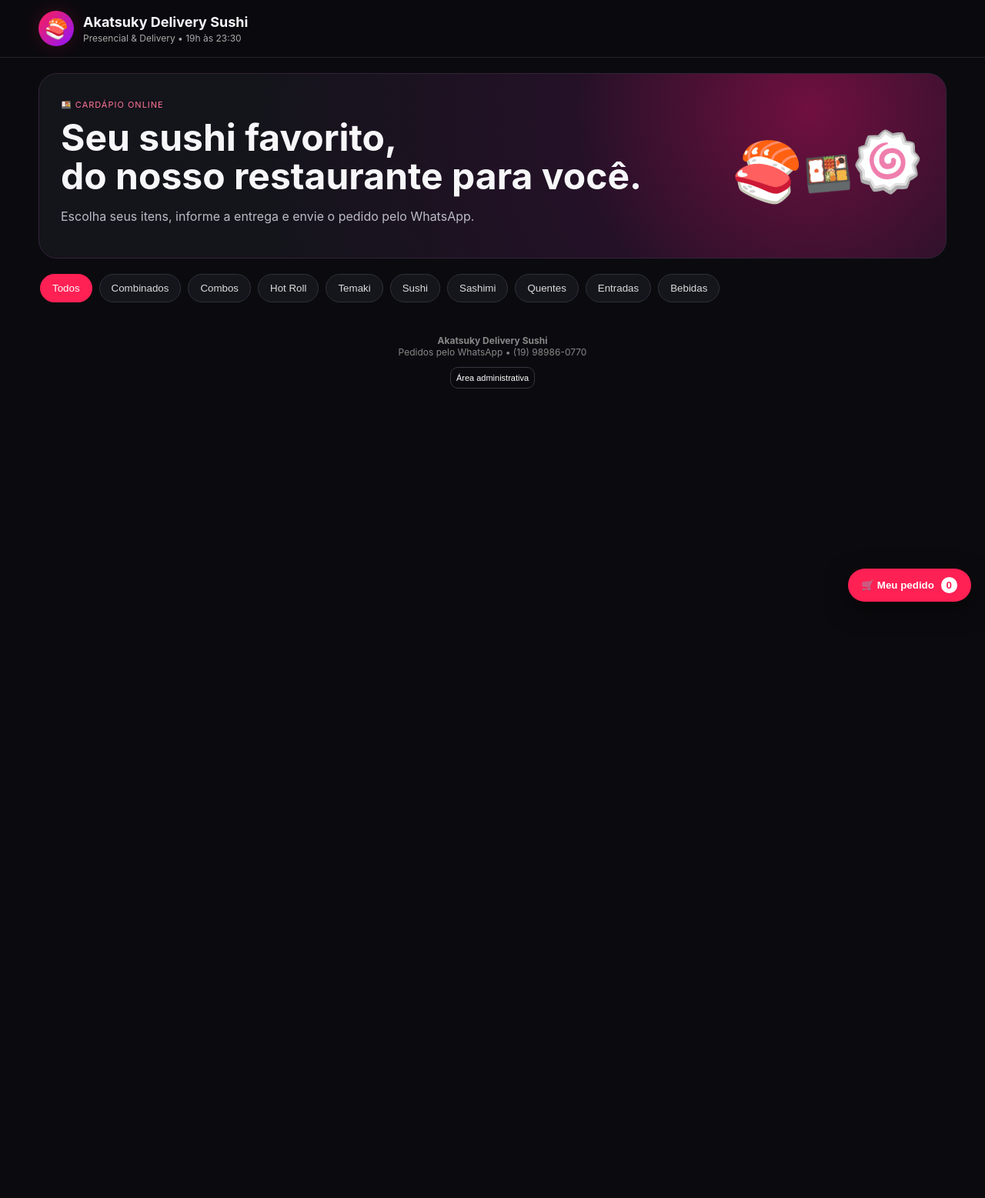
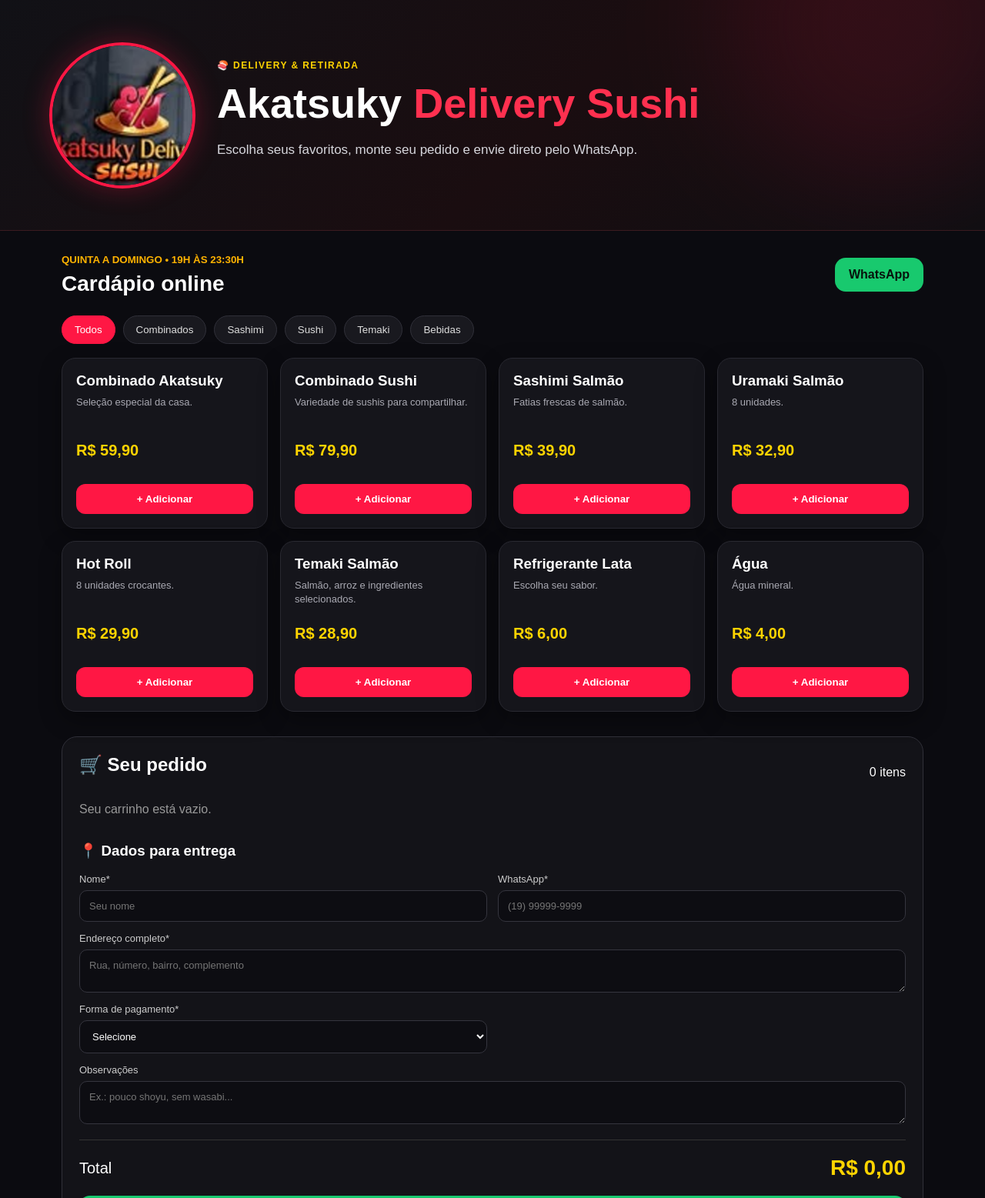
Before and after one commit to marcioxiomi8815-art/akatsuky-delivery-sushi, a plain HTML site: page index.html in a window 1280 px wide. Shown: the top 1557 px of the page at 77% size. Before the commit the page ends 800 px from the top, so only its background shows below. Drawn offline with Linux system fonts and the light colour scheme.

Commit message:
Add files via upload

```diff
--- a/app.js
+++ b/app.js
@@ -1,38 +1,25 @@
-const RESTAURANT="Akatsuky Delivery Sushi", WHATSAPP="5519989860770";
-const original=[
-["Combinado Akatsuky","Sushi variado para compartilhar","🍣","Combinados",49.90],
-["Combo Salmão","Peças de salmão selecionadas","🍱","Combos",39.90],
-["Hot Roll","Hot roll crocante e saboroso","🍤","Hot Roll",29.90],
-["Temaki Salmão","Temaki de salmão com cream cheese","🌯","Temaki",24.90],
-["Uramaki","Uramaki especial da casa","🍣","Sushi",22.90],
-["Sashimi Salmão","Fatias frescas de salmão","🐟","Sashimi",34.90],
-["Yakissoba","Yakissoba especial","🍜","Quentes",27.90],
-["Guioza","Guioza douradinha","🥟","Entradas",18.90],
-["Refrigerante","Lata 350ml","🥤","Bebidas",7.00]
+const menu=[
+ {id:1,cat:"Combinados",name:"Combinado Akatsuky",desc:"Seleção especial da casa.",price:59.90},
+ {id:2,cat:"Combinados",name:"Combinado Sushi",desc:"Variedade de sushis para compartilhar.",price:79.90},
+ {id:3,cat:"Sashimi",name:"Sashimi Salmão",desc:"Fatias frescas de salmão.",price:39.90},
+ {id:4,cat:"Sushi",name:"Uramaki Salmão",desc:"8 unidades.",price:32.90},
+ {id:5,cat:"Sushi",name:"Hot Roll",desc:"8 unidades crocantes.",price:29.90},
+ {id:6,cat:"Temaki",name:"Temaki Salmão",desc:"Salmão, arroz e ingredientes selecionados.",price:28.90},
+ {id:7,cat:"Bebidas",name:"Refrigerante Lata",desc:"Escolha seu sabor.",price:6.00},
+ {id:8,cat:"Bebidas",name:"Água",desc:"Água mineral.",price:4.00}
 ];
-let products=JSON.parse(localStorage.akatsukyProducts||"null")||original.map(x=>({name:x[0],desc:x[1],emoji:x[2],cat:x[3],price:x[4]}));
-let cart=JSON.parse(localStorage.akatsukyCart||"{}");
-const money=v=>v.toLocaleString("pt-BR",{style:"currency",currency:"BRL"});
-function save(){localStorage.akatsukyProducts=JSON.stringify(products);localStorage.akatsukyCart=JSON.stringify(cart)}
-function cats(){let c=["Todos",...new Set(products.map(p=>p.cat))];document.getElementById("categories").innerHTML=c.map((x,i)=>`<button class="${i===0?"active":""}" data-cat="${x}">${x}</button>`).join("");document.querySelectorAll("#categories button").forEach(b=>b.onclick=()=>{document.querySelectorAll("#categories button").forEach(x=>x.classList.remove("active"));b.classList.add("active");render(b.dataset.cat)})}
-function render(cat="Todos"){document.getElementById("products").innerHTML=products.filter(p=>cat==="Todos"||p.cat===cat).map((p,i)=>`<article class="card"><div class="photo">${p.emoji}</div><h3>${p.name}</h3><div class="desc">${p.desc}</div><div class="bottom"><span class="price">${money(p.price)}</span><button class="add" onclick="add(${products.indexOf(p)})">+ Adicionar</button></div></article>`).join("")}
-function add(i){cart[i]=(cart[i]||0)+1;save();updateCart();toast("Item adicionado ao pedido!")}
-function change(i,d){cart[i]+=d;if(cart[i]<=0)delete cart[i];save();updateCart();showCart()}
-function total(){return Object.entries(cart).reduce((s,[i,q])=>s+products[i].price*q,0)}
-function updateCart(){let n=Object.values(cart).reduce((a,b)=>a+b,0);document.getElementById("cartCount").textContent=n}
-function showCart(){let rows=Object.entries(cart);document.getElementById("cartItems").innerHTML=rows.length?rows.map(([i,q])=>`<div class="cartrow"><div><b>${products[i].name}</b><br><small>${money(products[i].price)} cada</small></div><div class="qty"><button onclick="change(${i},-1)">−</button> ${q} <button onclick="change(${i},1)">+</button></div><b>${money(products[i].price*q)}</b></div>`).join(""):`<p class="muted">Seu pedido está vazio.</p>`;document.getElementById("cartTotal").textContent=money(total());document.getElementById("checkoutBtn").disabled=!rows.length}
-function openModal(id){document.getElementById(id).classList.remove("hidden")}
-function closeModals(){document.querySelectorAll(".modal").forEach(x=>x.classList.add("hidden"))}
-document.getElementById("cartFloat").onclick=()=>{showCart();openModal("cartModal")}
-document.getElementById("checkoutBtn").onclick=()=>{closeModals();document.getElementById("checkoutTotal").textContent=money(total());openModal("checkoutModal")}
-document.querySelectorAll("[data-close]").forEach(b=>b.onclick=closeModals);
+let cart=[];
+const brl=v=>v.toLocaleString("pt-BR",{style:"currency",currency:"BRL"});
+const cats=["Todos",...new Set(menu.map(x=>x.cat))];
+const catEl=document.getElementById("categories");
+const menuEl=document.getElementById("menu");
+cats.forEach((c,i)=>{const b=document.createElement("button");b.className="cat"+(!i?" active":"");b.textContent=c;b.onclick=()=>{document.querySelectorAll(".cat").forEach(x=>x.classList.remove("active"));b.classList.add("active");renderMenu(c)};catEl.appendChild(b)});
+function renderMenu(cat="Todos"){menuEl.innerHTML=menu.filter(x=>cat==="Todos"||x.cat===cat).map(x=>`<article class="card"><h3>${x.name}</h3><div class="desc">${x.desc}</div><p class="price">${brl(x.price)}</p><button class="add" onclick="add(${x.id})">+ Adicionar</button></article>`).join("")}
+function add(id){const x=cart.find(i=>i.id===id);x?x.q++:cart.push({id,q:1});renderCart()}
+function change(id,d){const x=cart.find(i=>i.id===id);if(!x)return;x.q+=d;if(x.q<=0)cart=cart.filter(i=>i.id!==id);renderCart()}
+function renderCart(){const el=document.getElementById("cart");document.getElementById("cartCount").textContent=`${cart.reduce((s,x)=>s+x.q,0)} itens`;if(!cart.length){el.className="cart-empty";el.textContent="Seu carrinho está vazio.";document.getElementById("total").textContent=brl(0);return}el.className="";el.innerHTML=cart.map(i=>{const x=menu.find(m=>m.id===i.id);return `<div class="cart-item"><div><b>${x.name}</b><br>${brl(x.price)} × ${i.q}</div><div class="qty"><button onclick="change(${i.id},-1)">−</button> ${i.q} <button onclick="change(${i.id},1)">+</button></div></div>`}).join("");document.getElementById("total").textContent=brl(cart.reduce((s,i)=>s+menu.find(m=>m.id===i.id).price*i.q,0))}
 document.getElementById("payment").onchange=e=>document.getElementById("changeWrap").classList.toggle("hidden",e.target.value!=="Dinheiro");
-document.getElementById("checkout").onsubmit=e=>{e.preventDefault();if(!Object.keys(cart).length)return alert("Adicione pelo menos um item.");let lines=Object.entries(cart).map(([i,q])=>`• ${q}x ${products[i].name} — ${money(products[i].price*q)}`).join("\n");let change=document.getElementById("change").value;let msg=`🍣 *NOVO PEDIDO — ${RESTAURANT}*\n\n${lines}\n\n💰 *TOTAL: ${money(total())}*\n\n👤 Cliente: ${document.getElementById("name").value}\n📱 WhatsApp: ${document.getElementById("phone").value}\n📍 Endereço: ${document.getElementById("address").value}\n💳 Pagamento: ${document.getElementById("payment").value}${change?`\n💵 Troco para: R$ ${change}`:""}\n📝 Observações: ${document.getElementById("notes").value||"Nenhuma"}`;window.open("https://wa.me/"+WHATSAPP+"?text="+encodeURIComponent(msg),"_blank");}
-document.getElementById("adminBtn").onclick=()=>{let p=prompt("Senha administrativa:");if(p==="1234"){renderAdmin();openModal("adminModal")}else if(p!==null)alert("Senha incorreta.")};
-function renderAdmin(){document.getElementById("adminList").innerHTML=products.map((p,i)=>`<div class="adminrow"><div><b>${p.name}</b><br><small>${p.cat}</small></div><input type="number" step=".01" value="${p.price}" onchange="products[${i}].price=parseFloat(this.value)||0;save();render();"></div>`).join("")}
-document.getElementById("resetData").onclick=()=>{if(confirm("Restaurar os preços originais?")){products=original.map(x=>({name:x[0],desc:x[1],emoji:x[2],cat:x[3],price:x[4]}));save();renderAdmin();render()}}
-function toast(t){let x=document.createElement("div");x.textContent=t;x.style="position:fixed;left:50%;bottom:85px;transform:translateX(-50%);background:#24242c;color:#fff;padding:10px 15px;border-radius:10px;z-index:100";document.body.appendChild(x);setTimeout(()=>x.remove(),1500)}
-function render(){cats();render("Todos");updateCart()}
-render();
-let deferred;window.addEventListener("beforeinstallprompt",e=>{e.preventDefault();deferred=e;document.getElementById("installBtn").hidden=false});document.getElementById("installBtn").onclick=async()=>{if(deferred){deferred.prompt();await deferred.userChoice;deferred=null}};
-if("serviceWorker" in navigator)navigator.serviceWorker.register("sw.js");
+document.getElementById("orderForm").onsubmit=e=>{e.preventDefault();if(!cart.length){alert("Adicione pelo menos um item ao pedido.");return}const items=cart.map(i=>{const x=menu.find(m=>m.id===i.id);return `${i.q}x ${x.name} - ${brl(x.price*i.q)}`}).join("%0A");const total=cart.reduce((s,i)=>s+menu.find(m=>m.id===i.id).price*i.q,0);const msg=`🍣 *NOVO PEDIDO - AKATSUKY DELIVERY SUSHI*%0A%0A${items}%0A%0A💰 *TOTAL: ${brl(total)}*%0A%0A👤 Nome: ${encodeURIComponent(name.value)}%0A📱 WhatsApp: ${encodeURIComponent(phone.value)}%0A📍 Endereço: ${encodeURIComponent(address.value)}%0A💳 Pagamento: ${encodeURIComponent(payment.value)}${payment.value==="Dinheiro"&&change.value?`%0A💵 Troco para: ${encodeURIComponent(change.value)}`:""}%0A📝 Observações: ${encodeURIComponent(notes.value||"Nenhuma")}`;window.open(`https://wa.me/5519989806770?text=${msg}`,"_blank")};
+renderMenu();renderCart();
+let deferredPrompt;window.addEventListener("beforeinstallprompt",e=>{e.preventDefault();deferredPrompt=e;installBtn.hidden=false});installBtn.onclick=async()=>{if(deferredPrompt){deferredPrompt.prompt();await deferredPrompt.userChoice;deferredPrompt=null;installBtn.hidden=true}};
+if("serviceWorker" in navigator)window.addEventListener("load",()=>navigator.serviceWorker.register("sw.js"));
--- a/index.html
+++ b/index.html
@@ -1,83 +1,83 @@
-<!doctype html>
+<!DOCTYPE html>
 <html lang="pt-BR">
 <head>
-<meta charset="utf-8">
-<meta name="viewport" content="width=device-width,initial-scale=1,viewport-fit=cover">
-<meta name="theme-color" content="#0b0b0f">
-<meta name="apple-mobile-web-app-capable" content="yes">
-<meta name="apple-mobile-web-app-status-bar-style" content="black-translucent">
-<meta name="apple-mobile-web-app-title" content="Akatsuky Sushi">
+  <meta charset="UTF-8">
+  <meta name="viewport" content="width=device-width, initial-scale=1.0, viewport-fit=cover">
+  <meta name="theme-color" content="#111116">
+  <meta name="description" content="Akatsuky Delivery Sushi - Cardápio online">
   <link rel="manifest" href="manifest.json">
+  <link rel="icon" href="logo.png">
   <link rel="stylesheet" href="style.css">
   <title>Akatsuky Delivery Sushi</title>
 </head>
 <body>
-<header class="top">
-  <div class="brand">
-    <div class="logo">🍣</div>
-    <div><h1>Akatsuky Delivery Sushi</h1><p>Presencial & Delivery • 19h às 23:30</p></div>
+  <header class="hero">
+    <div class="hero-glow"></div>
+    <img class="logo" src="logo.png" alt="Akatsuky Delivery Sushi">
+    <div class="hero-text">
+      <span class="badge">🍣 DELIVERY & RETIRADA</span>
+      <h1>Akatsuky <strong>Delivery Sushi</strong></h1>
+      <p>Escolha seus favoritos, monte seu pedido e envie direto pelo WhatsApp.</p>
+      <button id="installBtn" class="install-btn" hidden>📲 Adicionar à tela inicial</button>
     </div>
-  <button id="installBtn" class="ghost" hidden>📲 Instalar app</button>
   </header>
 
-<main>
-  <section class="hero">
-    <div><span class="badge">🍱 CARDÁPIO ONLINE</span><h2>Seu sushi favorito,<br><b>do nosso restaurante para você.</b></h2><p>Escolha seus itens, informe a entrega e envie o pedido pelo WhatsApp.</p></div>
-    <div class="hero-art">🍣<span>🍱</span>🍥</div>
+  <main class="container">
+    <section class="welcome">
+      <div>
+        <small>QUINTA A DOMINGO • 19H ÀS 23:30H</small>
+        <h2>Cardápio online</h2>
+      </div>
+      <a class="whatsapp" href="https://wa.me/5519989806770" target="_blank">WhatsApp</a>
     </section>
 
-  <nav id="categories" class="categories"></nav>
-  <section id="products" class="grid"></section>
+    <nav id="categories" class="categories" aria-label="Categorias"></nav>
+    <section id="menu" class="menu-grid"></section>
+
+    <section class="checkout">
+      <div class="checkout-title">
+        <h2>🛒 Seu pedido</h2>
+        <span id="cartCount">0 itens</span>
+      </div>
+      <div id="cart" class="cart-empty">Seu carrinho está vazio.</div>
+
+      <form id="orderForm">
+        <h3>📍 Dados para entrega</h3>
+        <div class="form-grid">
+          <label>Nome*
+            <input id="name" required placeholder="Seu nome">
+          </label>
+          <label>WhatsApp*
+            <input id="phone" required inputmode="tel" placeholder="(19) 99999-9999">
+          </label>
+          <label class="wide">Endereço completo*
+            <textarea id="address" required rows="2" placeholder="Rua, número, bairro, complemento"></textarea>
+          </label>
+          <label>Forma de pagamento*
+            <select id="payment" required>
+              <option value="">Selecione</option>
+              <option>PIX</option>
+              <option>Dinheiro</option>
+              <option>Cartão de crédito</option>
+              <option>Cartão de débito</option>
+            </select>
+          </label>
+          <label id="changeWrap" class="hidden">Troco para
+            <input id="change" inputmode="decimal" placeholder="R$ 100,00">
+          </label>
+          <label class="wide">Observações
+            <textarea id="notes" rows="2" placeholder="Ex.: pouco shoyu, sem wasabi..."></textarea>
+          </label>
+        </div>
+        <div class="total-row">
+          <span>Total</span><strong id="total">R$ 0,00</strong>
+        </div>
+        <button class="send-btn" type="submit">📲 Enviar pedido pelo WhatsApp</button>
+      </form>
+    </section>
   </main>
 
-<button id="cartFloat" class="cart-float">🛒 <span>Meu pedido</span> <b id="cartCount">0</b></button>
-
-<div id="cartModal" class="modal hidden">
- <div class="sheet">
-  <button class="close" data-close>×</button>
-  <h2>Seu pedido</h2>
-  <div id="cartItems"></div>
-  <div class="total"><span>Total</span><strong id="cartTotal">R$ 0,00</strong></div>
-  <button id="checkoutBtn" class="primary">Continuar para entrega →</button>
- </div>
-</div>
-
-<div id="checkoutModal" class="modal hidden">
- <div class="sheet">
-  <button class="close" data-close>×</button>
-  <h2>Finalizar pedido</h2>
-  <p class="muted">Todos os campos abaixo são obrigatórios.</p>
-  <form id="checkout">
-   <label>Nome completo*<input id="name" required></label>
-   <label>WhatsApp do cliente*<input id="phone" type="tel" required placeholder="(19) 99999-9999"></label>
-   <label>Endereço completo*<textarea id="address" required placeholder="Rua, número, bairro, complemento"></textarea></label>
-   <label>Forma de pagamento*
-    <select id="payment" required>
-      <option value="">Selecione...</option><option>PIX</option><option>Cartão de crédito</option><option>Cartão de débito</option><option>Dinheiro</option>
-    </select>
-   </label>
-   <label id="changeWrap" class="hidden">Troco para quanto?<input id="change" inputmode="decimal" placeholder="Ex.: 100,00"></label>
-   <label>Observações<textarea id="notes" placeholder="Ex.: sem wasabi, ponto de entrega..."></textarea></label>
-   <div class="summary"><span>Total do pedido</span><b id="checkoutTotal">R$ 0,00</b></div>
-   <button class="primary" type="submit">🟢 Enviar pedido pelo WhatsApp</button>
-  </form>
- </div>
-</div>
-
-<div id="adminModal" class="modal hidden">
- <div class="sheet admin">
-  <button class="close" data-close>×</button>
-  <h2>⚙️ Administração</h2>
-  <p class="muted">Altere preços e produtos neste aparelho.</p>
-  <div id="adminList"></div>
-  <button id="resetData" class="danger">Restaurar cardápio original</button>
- </div>
-</div>
-
-<footer>
-  <b>Akatsuky Delivery Sushi</b><br>Pedidos pelo WhatsApp • (19) 98986-0770
-  <div><button id="adminBtn" class="linkbtn">Área administrativa</button></div>
-</footer>
+  <footer>Akatsuky Delivery Sushi • Atendimento pelo WhatsApp (19) 98986-0770</footer>
   <script src="app.js"></script>
 </body>
 </html>
--- a/sw.js
+++ b/sw.js
@@ -1 +1 @@
-const CACHE="akatsuky-v1";self.addEventListener("install",e=>e.waitUntil(caches.open(CACHE).then(c=>c.addAll(["./","./index.html","./style.css","./app.js","./manifest.json","./icon.svg"]))));self.addEventListener("fetch",e=>e.respondWith(caches.match(e.request).then(r=>r||fetch(e.request))))
+const CACHE="akatsuky-v2";self.addEventListener("install",e=>e.waitUntil(caches.open(CACHE).then(c=>c.addAll(["./","index.html","style.css","app.js","manifest.json","logo.png"]))));self.addEventListener("fetch",e=>e.respondWith(caches.match(e.request).then(r=>r||fetch(e.request))))
```
Also changed, not shown: style.css (+1 -1 lines), README.md, logo.png (added), manifest.json. Lines whose indentation alone changed are shown as unchanged.
